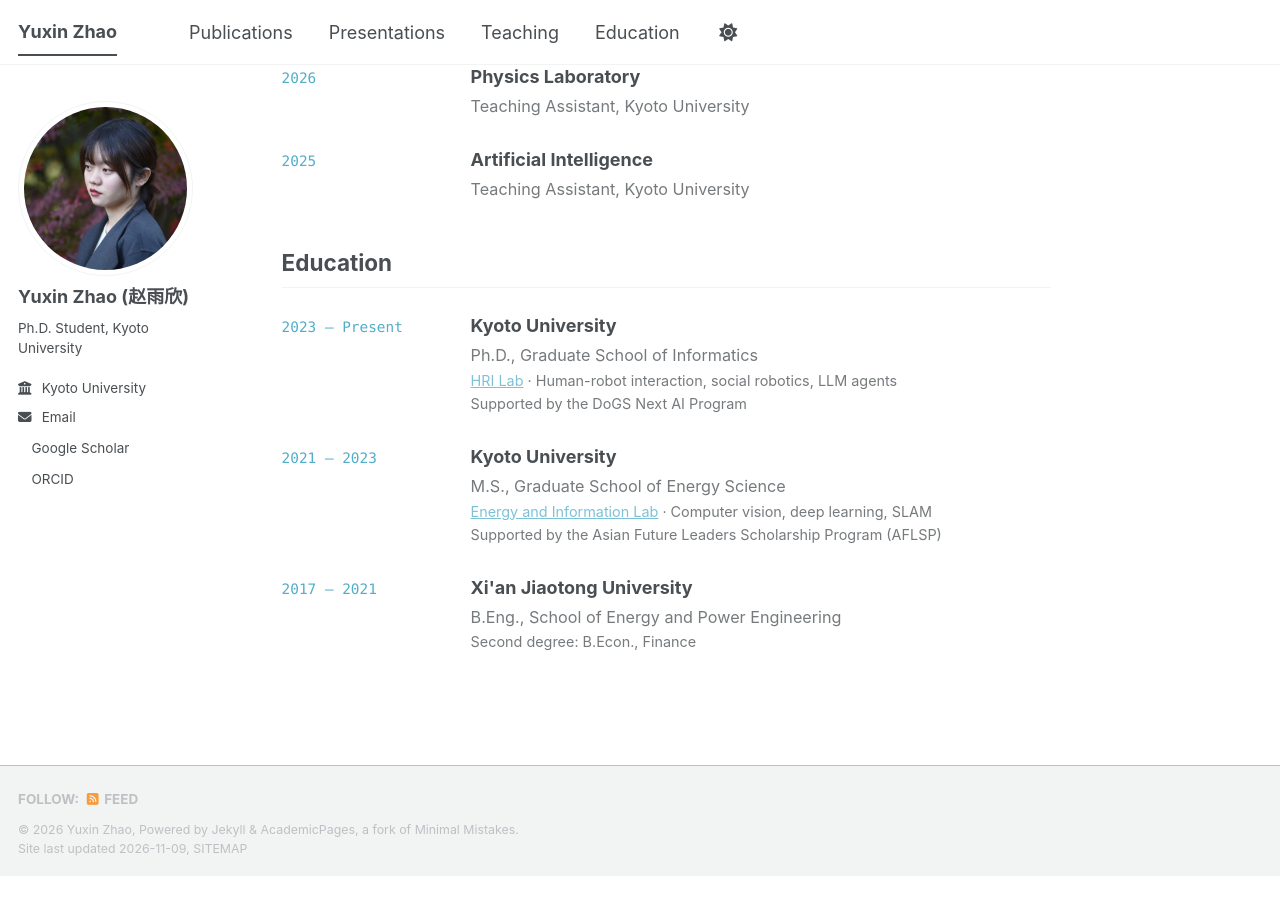
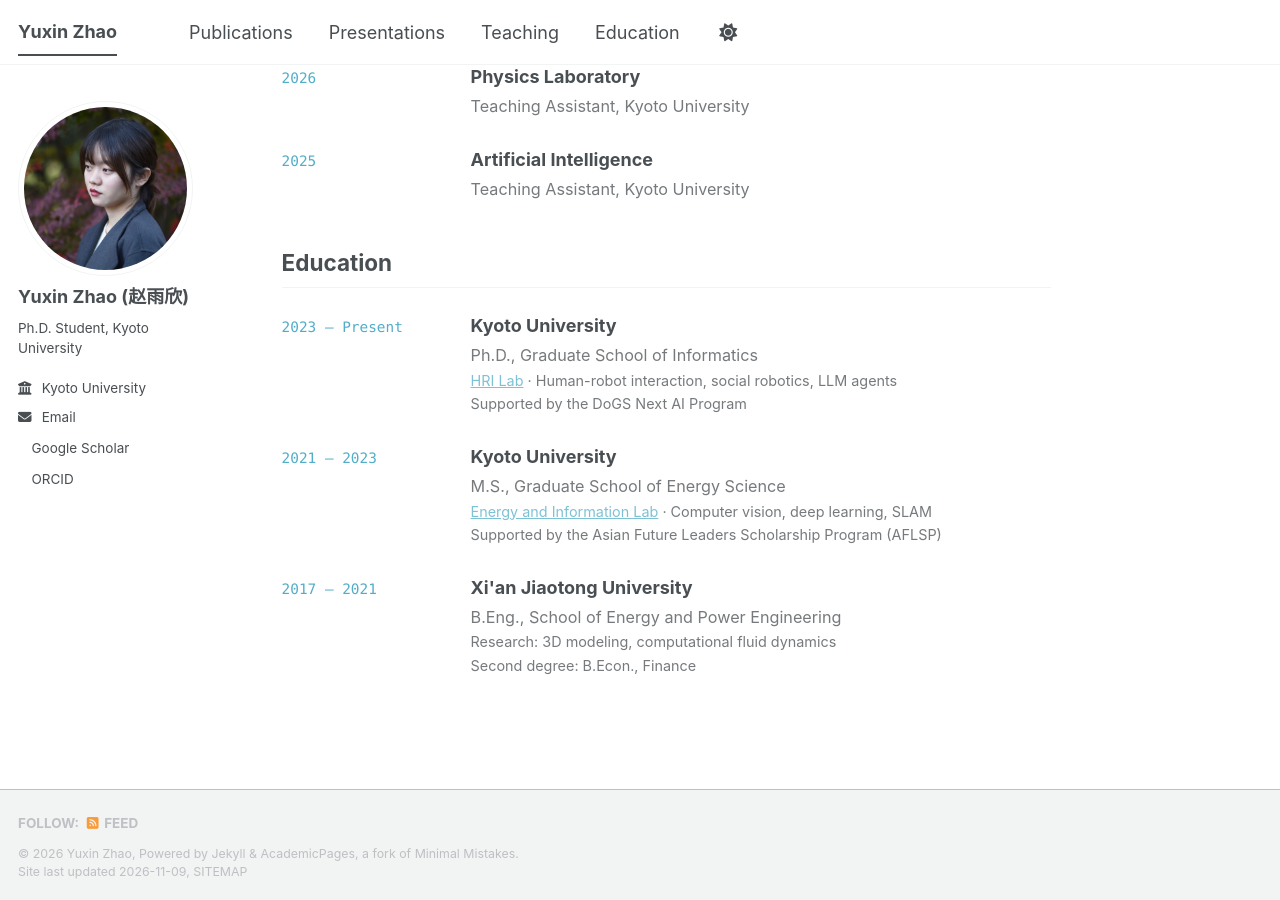
Before and after one commit to ZhaoYuxin9/ZhaoYuxin9.github.io, a Jekyll site: the page built from _pages/about.md, in a window 1280 px wide and 900 px high, scrolled down 1173 px. Built offline with Jekyll 4.4.1, drawn with Linux system fonts in a browser that asks for light colours; a style sheet for code colours, icons or effects is not loaded; before the commit the page ends 2049 px from its top, so only the background shows below that.

Commit message:
Add undergraduate research areas to XJTU education entry
Co-Authored-By: Claude Opus 5.5 <noreply@anthropic.com>

```diff
--- a/_pages/about.md
+++ b/_pages/about.md
@@ -107,6 +107,7 @@ My research focuses on human–robot interaction, social robotics, and LLM-based
     <div>
       <h3>Xi'an Jiaotong University</h3>
       <p>B.Eng., School of Energy and Power Engineering</p>
+      <p class="education-detail">Research: 3D modeling, computational fluid dynamics</p>
       <p class="education-detail">Second degree: B.Econ., Finance</p>
     </div>
   </article>
```
